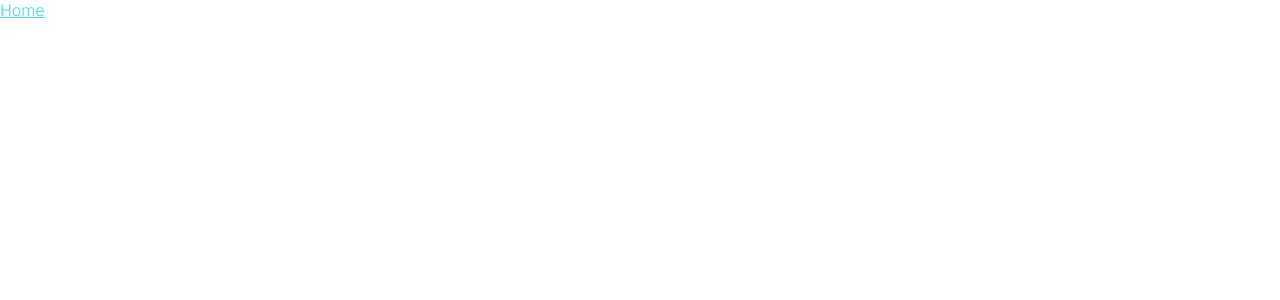
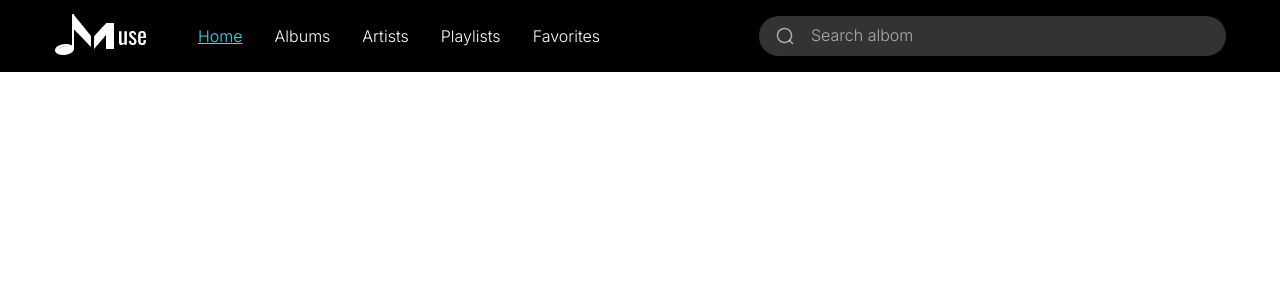
Before and after one commit to nikushabitskinashvili/muse, a Next.js app: page / in a window 1280 px wide. Shown: the top 300 px of the page. Built offline with nearby package versions, Linux system fonts and the light colour scheme.

Commit message:
feat: create reusable filter-tabs

```diff
--- a/app/components/Navbar/Navbar.module.scss
+++ b/app/components/Navbar/Navbar.module.scss
@@ -4,5 +4,31 @@
     display: flex;
     align-items: center;
     gap: 32px;
+}
+
+.nav ul{
+    display: flex;
+    align-items: center;
     list-style: none;
+    gap: 32px;
 }
+
+.container{
+    background-color: black;
+    width: 100%;
+}
+
+.wrapper{
+    display: flex;
+    align-items: center;
+    margin: 0 auto;
+    justify-content: space-between;
+    max-width: 1172px;
+    width: 100%;
+    gap: 40px;
+    padding: 14px 0;
+}
+
+.navImg{
+    cursor: pointer;
+}
--- a/app/components/Navbar/Navbar.tsx
+++ b/app/components/Navbar/Navbar.tsx
@@ -1,29 +1,41 @@
 'use client'
-import Styles from "./Navbar.module.scss";
+import styles from "./Navbar.module.scss";
 import NavbarItem from '../NavbarItem/NavbarItem';
 import { usePathname } from 'next/navigation';
+import Input from "../Input/Input";
 
 const Navbar = () => {
     const navLinks = [
-        { title: "Home", pathname: "/" , key:"/"},
-        { title: "Albums", pathname: "/albums", key:"/albums" },
-        { title: "Artists", pathname: "/artists", key:"/artists" },
-        { title: "Playlists", pathname: "/playlists", key:"/playlists" },
-        { title: "Favorites", pathname: "/favorites", key:"favorites" },
+        { title: "Home", pathname: "/", key: "/" },
+        { title: "Albums", pathname: "/albums", key: "/albums" },
+        { title: "Artists", pathname: "/artists", key: "/artists" },
+        { title: "Playlists", pathname: "/playlists", key: "/playlists" },
+        { title: "Favorites", pathname: "/favorites", key: "favorites" },
     ];
 
     const pathName = usePathname()
-    console.log(pathName,'pathName')
+    console.log(pathName, 'pathName')
 
 
     return (
-        <div className={Styles.container}>
-            <ul className={Styles.nav}>
-                {navLinks.map((link,idx) => (
-                    <NavbarItem key={idx} active={pathName === link.key} pathname={link.pathname} title={link.title} />
-                ))}
-            </ul>
+
+
+        <div className={styles.container}>
+            <div className={styles.wrapper}>
+                <div className={styles.nav}>
+                    <img src={'/images/Logo.png'} alt="Logo" width={112} height={44} className={styles.navImg} />
+                    <ul>
+                        {navLinks.map((link, idx) => (
+                            <NavbarItem key={idx} active={pathName === link.key} pathname={link.pathname} title={link.title} />
+                        ))}
+                    </ul>
+                </div>
+
+                <Input />
+            </div>
+
         </div>
+
     );
 };
 
```
Also changed, not shown: public/images/logo.png (added).
